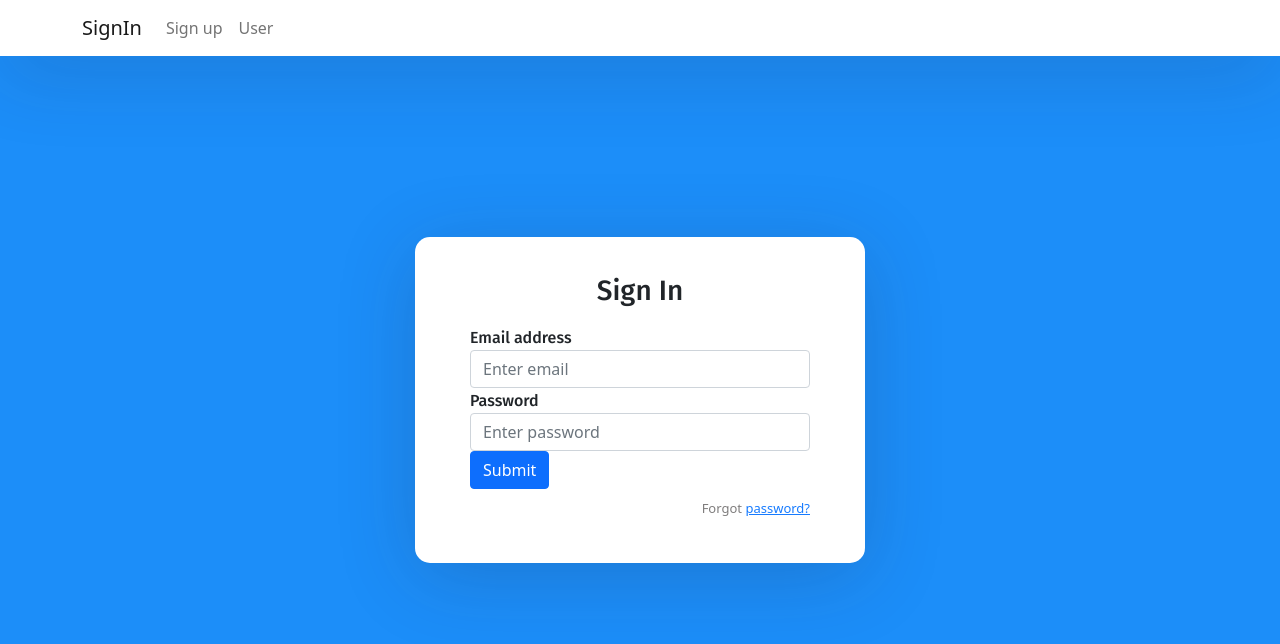
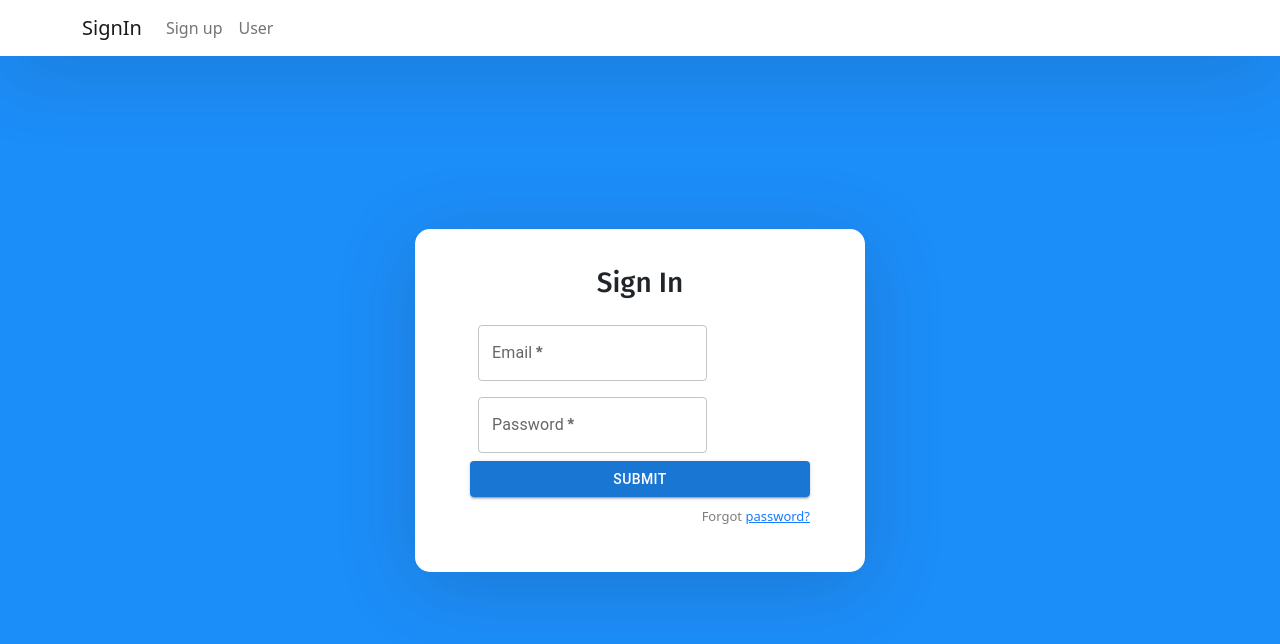
Before and after one commit to FIT-HNEE/ClientSide-WSData, a React (Create React App) app: page / in a window 1280 px wide. Shown: the top 644 px of the page. Built offline with nearby package versions, Linux system fonts and the light colour scheme.

Commit message:
changing form for material ui library

```diff
--- a/src/pages/User/SignIn.tsx
+++ b/src/pages/User/SignIn.tsx
@@ -1,6 +1,10 @@
 import axios from 'axios';
 import React from 'react';
 import { RouteComponentProps, withRouter  } from 'react-router-dom';
+import Button from '@mui/material/Button';
+import TextField from '@mui/material/TextField';
+import Box from '@mui/material/Box';
+import FormGroup from '@mui/material/FormGroup';
 
 interface LoginCredentials {
     email?: string,
@@ -13,7 +17,7 @@ class SignIn extends React.Component<LoginCredentials&RouteComponentProps<any>>
         password: ''
     }
 
-  handleSubmit = async (event: React.FormEvent) => {
+  onButtonClick = async (event: React.FormEvent) => {
       event.preventDefault();
       await axios.post('http://localhost:4000/api/users/login',
         {
@@ -31,29 +35,45 @@ class SignIn extends React.Component<LoginCredentials&RouteComponentProps<any>>
     )
   }
   render() {
+
     return (
-        <form onSubmit={this.handleSubmit}>
+      <Box
+        component="form"
+        sx={{
+          '& .MuiTextField-root': { m: 1, width: '25ch' },
+        }}
+        noValidate
+        autoComplete="off"
+      >
+        <div>
           <h3>Sign In</h3>
-          <div className="form-group">
-            <label>Email address</label>
-            <input type="email" className="form-control" placeholder="Enter email" value={this.state.email} onChange={(event) => this.setState({
+          <FormGroup >
+            <TextField
+              required
+              label="Email"
+              type="email"
+              value={this.state.email}
+              onChange={(event) => this.setState({
                 email: event.target.value
-            })} />
-          </div>
-
-          <div className="form-group">
-            <label>Password</label>
-            <input type="password" className="form-control" placeholder="Enter password" value={this.state.password} onChange={(event) => this.setState({
+              })}
+            />
+            <TextField
+              required
+              label="Password"
+              type="password"
+              value={this.state.password}
+              onChange={(event) => this.setState({
                 password: event.target.value
-            })} />
-          </div>
-
-          <button type="submit" className="btn btn-primary btn-block">Submit</button>
+              })}
+            />
+            <Button onClick={this.onButtonClick} variant='contained' color='primary'>Submit</Button>
             <p className="forgot-password text-right">
               Forgot <a href="#">password?</a>
             </p>
 
-        </form>
+          </FormGroup>
+        </div>
+      </Box>
     )
   }
 }
```
Lines whose indentation alone changed are shown as unchanged.
